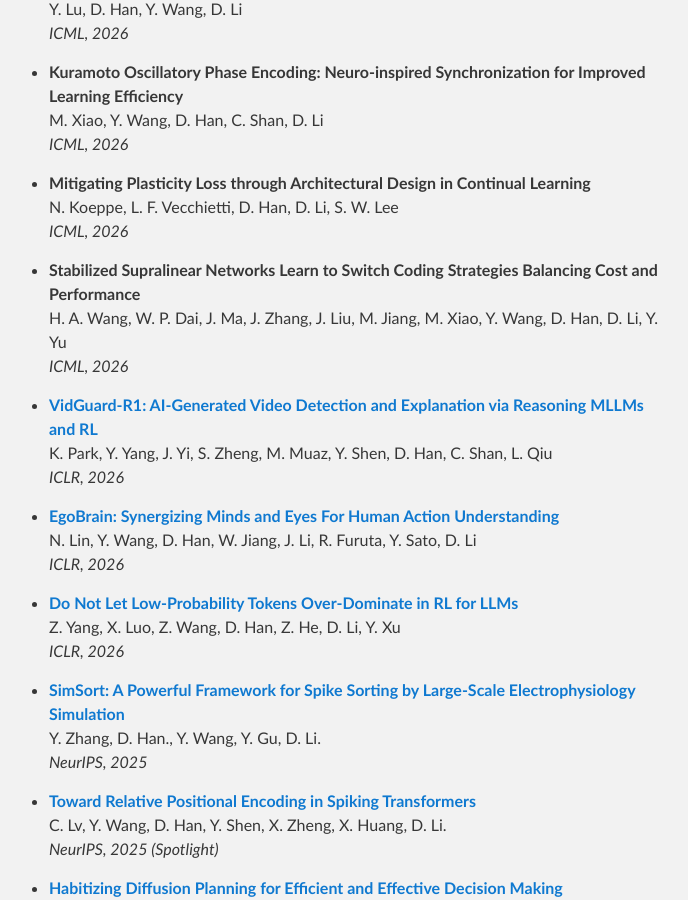
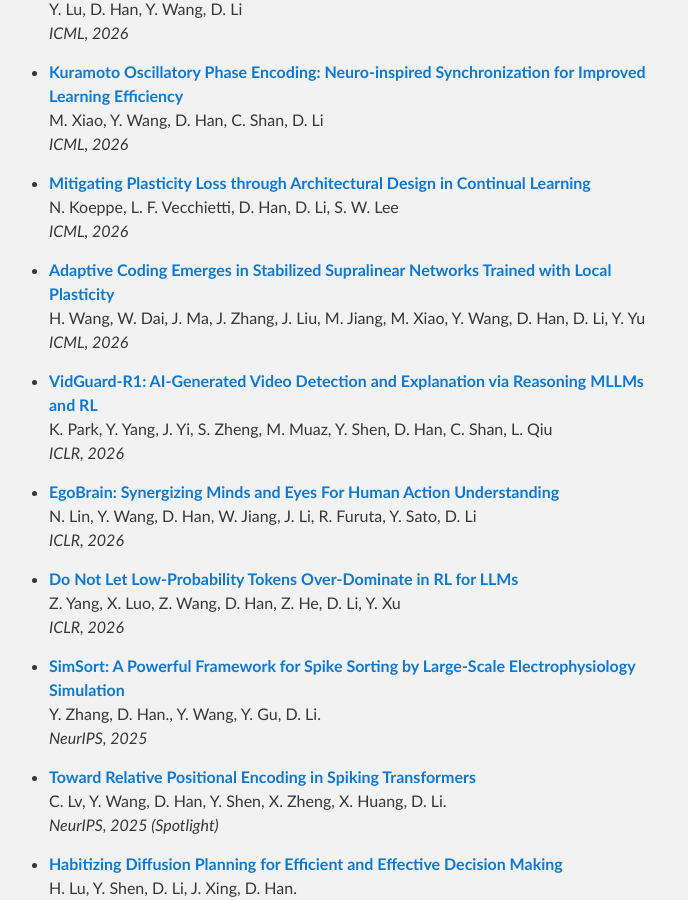
Before and after one commit to FrostHan/FrostHan.github.io, a Jekyll site: the page built from index.md, in a window 1280 px wide and 900 px high, scrolled down 1418 px. Shown: the whole window, without its empty margins (291-979 px from the left). Built offline with Jekyll 4.4.1, drawn with Linux system fonts in a browser that asks for light colours.

Commit message:
Update index.md

```diff
--- a/index.md
+++ b/index.md
@@ -35,20 +35,20 @@
 
 See [my Google Scholar](https://scholar.google.com/citations?user=3V_9fRUAAAAJ) for the full list.
 
-- **Improving Diffusion Planners by Self-Supervised Action Gating with Energies**
+- [**Improving Diffusion Planners by Self-Supervised Action Gating with Energies**](https://openreview.net/forum?id=tLW4Tc7Zn9)
     Y. Lu, D. Han, Y. Wang, D. Li
     *ICML, 2026*
 
-- **Kuramoto Oscillatory Phase Encoding: Neuro-inspired Synchronization for Improved Learning Efficiency**
+- [**Kuramoto Oscillatory Phase Encoding: Neuro-inspired Synchronization for Improved Learning Efficiency**](https://openreview.net/forum?id=1rSqVUl7l3)
     M. Xiao, Y. Wang, D. Han, C. Shan, D. Li
     *ICML, 2026*
 
-- **Mitigating Plasticity Loss through Architectural Design in Continual Learning**
+- [**Mitigating Plasticity Loss through Architectural Design in Continual Learning**](https://openreview.net/forum?id=pAhGjPOlwy)
     N. Koeppe, L. F. Vecchietti, D. Han, D. Li, S. W. Lee
     *ICML, 2026*
 
-- **Stabilized Supralinear Networks Learn to Switch Coding Strategies Balancing Cost and Performance**
-    H. A. Wang, W. P. Dai, J. Ma, J. Zhang, J. Liu, M. Jiang, M. Xiao, Y. Wang, D. Han, D. Li, Y. Yu
+- [**Adaptive Coding Emerges in Stabilized Supralinear Networks Trained with Local Plasticity**](https://openreview.net/forum?id=fPX6A4us61)
+    H. Wang, W. Dai, J. Ma, J. Zhang, J. Liu, M. Jiang, M. Xiao, Y. Wang, D. Han, D. Li, Y. Yu
     *ICML, 2026*
 
 - [**VidGuard-R1: AI-Generated Video Detection and Explanation via Reasoning MLLMs and RL**](https://openreview.net/forum?id=gXjOsBcXIR)
@@ -83,7 +83,7 @@
    H. Lu, D. Han, Y. Shen, et al.
    *ICLR, 2025 (Spotlight)*
 
-- [**Synergizing habits and goals with variational Bayes**](https://www.nature.com/articles/s41467-024-24601-5)
+- [**Synergizing habits and goals with variational Bayes**](https://www.nature.com/articles/s41467-024-48577-7)
     D. Han, K. Doya, D. Li, J. Tani
     *Nature Communications 15 (1), 4461, 2024*
 
@@ -107,7 +107,7 @@
    W. Wang, D. Han, X. Luo, Y. Shen, C. Ling, B. Wang, D. Li
    *Second Agent Learning in Open-Endedness Workshop, NeurIPS, 2023*
 
-- [**Variational oracle guiding for reinforcement learning**](https://openreview.net/forum?id=sJrbqfnyuLf)
+- [**Variational oracle guiding for reinforcement learning**](https://openreview.net/forum?id=pjqqxepwoMy)
    D. Han, T. Kozuno, X. Luo, Z.Y. Chen, K. Doya, Y. Yang, D. Li
    *ICLR, 2022*
 
@@ -115,7 +115,7 @@
    D. Han, K. Doya, J. Tani
    *ICLR, 2020*
 
-- [**Self-organization of action hierarchy and compositionality by reinforcement learning with recurrent neural networks**](https://www.sciencedirect.com/science/article/pii/S0893608020301654)
+- [**Self-organization of action hierarchy and compositionality by reinforcement learning with recurrent neural networks**](https://www.sciencedirect.com/science/article/pii/S0893608020302070)
    D. Han, K. Doya, J. Tani
    *Neural Networks 129, 149-162, 2020*
 
```
